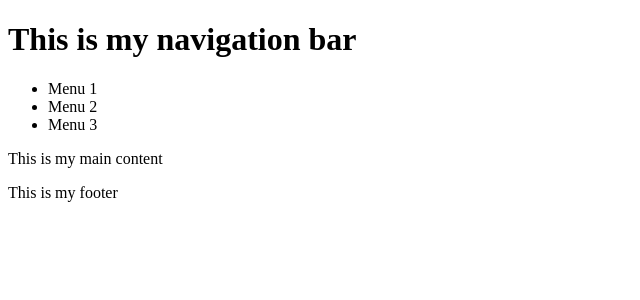
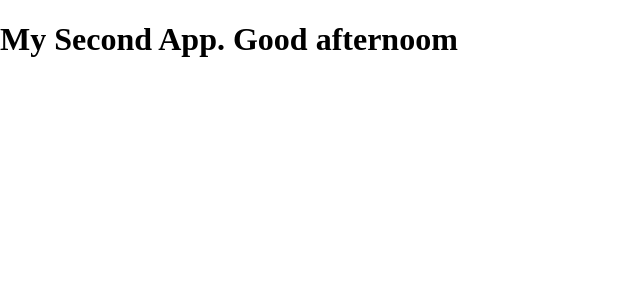
Before and after one commit to paddykool/ReactApp, a React app: page / in a window 1280 px wide. Shown: the top 300 px of the page, without its empty margins (0-640 px from the left). Built offline with nearby package versions, Linux system fonts and the light colour scheme.

Commit message:
Plaing wiht JS in component function

```diff
--- a/App.js
+++ b/App.js
@@ -1,16 +1,16 @@
-import React from 'react';
-import MyNav from './components/MyNav';
-import MyContent from './components/MyContent';
-import MyFooter from './components/MyFooter';
+import React from "react";
+import Header from "./components/Header";
+import MyContent from "./components/MyContent";
+import MyFooter from "./components/MyFooter";
 
-function App () {
-    return (
-        <div>
-            <MyNav />
-            <MyContent />
-            <MyFooter />
-        </div>
-    )
+function App() {
+  return (
+    <div>
+      <Header />
+      <MyContent />
+      <MyFooter />
+    </div>
+  );
 }
 
-export default App
+export default App;
--- /dev/null
+++ b/App2.js
@@ -0,0 +1,26 @@
+import React from "react";
+
+function App() {
+
+  const date = new Date();
+  let hours = date.getHours();
+  let message;
+  console.log('Hours is : ' + hours);
+
+  hours = 17
+  console.log('Hours is : ' + hours);
+  if (hours < 12) {
+    message = "Good Morning"
+  }
+  else if (hours >= 12 && hours < 18 ) {
+    message = "Good afternoom"
+  }
+  else {
+    message = "Good evening"
+  }
+
+
+  return <h1>My Second App. {`${message}`}</h1>;
+}
+
+export default App;
--- /dev/null
+++ b/components/Header.js
@@ -0,0 +1,9 @@
+import React from "react"
+
+function Header () {
+    return (
+        <header className="navbar">This is my header</header>
+    )
+}
+
+export default Header
--- a/components/MyContent.js
+++ b/components/MyContent.js
@@ -1,9 +1,16 @@
 import React from "react";
 
-function MyContent(){
-    return (
-        <main>This is my main content</main>
-    )
+function MyContent() {
+  return (
+    <main>
+      <input type="checkbox"></input>
+      <p>Option 1</p>
+      <input type="checkbox"></input>
+      <p>Option 2</p>
+      <input type="checkbox"></input>
+      <p>Option 3</p>
+    </main>
+  );
 }
 
-export default MyContent
+export default MyContent;
--- a/index.html
+++ b/index.html
@@ -3,6 +3,7 @@
    <head>
       <meta charset = "UTF-8">
       <title>React App</title>
+      <link rel="stylesheet" href="style.css">
    </head>
    <body>
       <div id = "root"></div>
--- /dev/null
+++ b/style.css
@@ -0,0 +1,15 @@
+body {
+    margin: 0;
+}
+
+.navbar {
+    height: 100px;
+    background-color: #333;
+    color: whitesmoke;
+    margin-bottom: 15px;
+    text-align: center;
+    font-size: 30px;
+    display: flex;
+    justify-content: center;
+    align-items: center;
+}
```
Also changed, not shown: components/MyFooter.js (+8 -8 lines), components/MyInfo.js (+3 -4 lines), components/MyNav.js (+5 -5 lines), index.js (+4 -7 lines).
